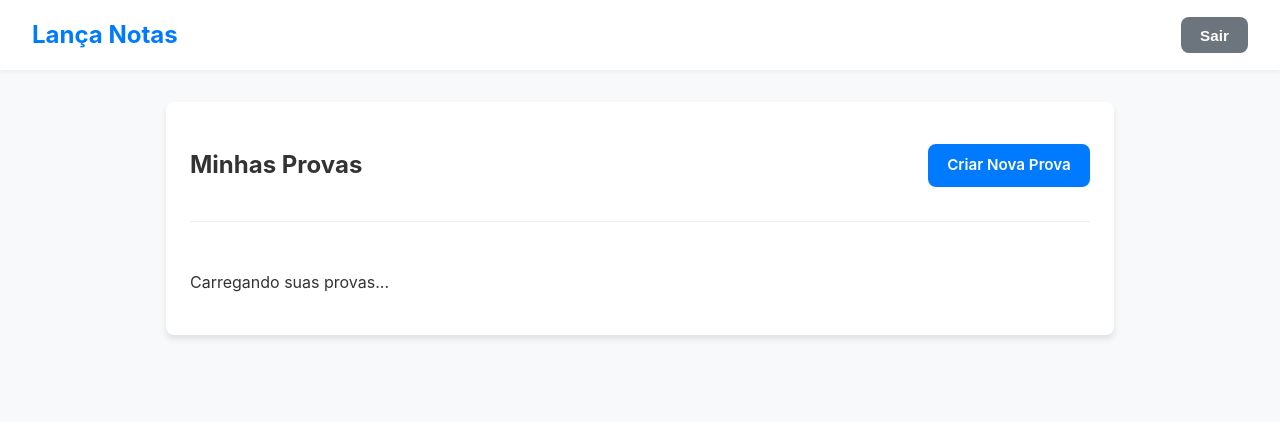
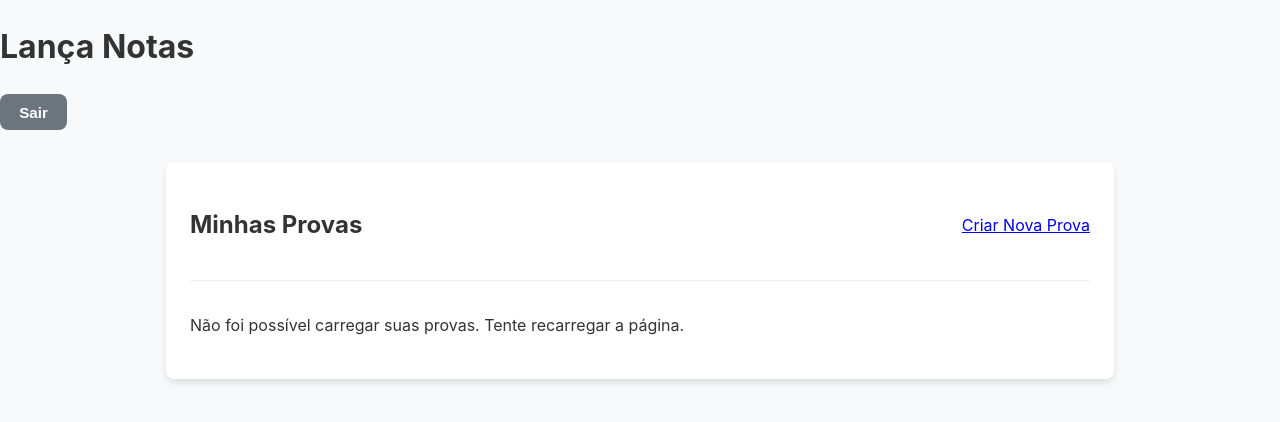
Before and after one commit to kaissanproject/lancanota, a Flask app: template templates/dashboard.html in a window 1280 px wide. Shown: the top 422 px of the page. Run offline with Flask 3, Linux system fonts and the light colour scheme; the template is opened without the code that fills it, so the values that code supplies are empty.

Commit message:
Update dashboard.html

```diff
--- a/templates/dashboard.html
+++ b/templates/dashboard.html
@@ -4,28 +4,109 @@
     <meta charset="UTF-8">
     <meta name="viewport" content="width=device-width, initial-scale=1.0">
     <title>Dashboard - Lança Notas</title>
-    <link rel="stylesheet" href="{{ url_for('static', filename='style.css') }}">
+    <link rel="stylesheet" href="/static/style.css">
+    <link rel="preconnect" href="https://fonts.googleapis.com">
+    <link rel="preconnect" href="https://fonts.gstatic.com" crossorigin>
+    <link href="https://fonts.googleapis.com/css2?family=Inter:wght@400;500;600;700&display=swap" rel="stylesheet">
 </head>
 <body>
-    <header class="main-header">
+    <header class="app-header">
         <h1>Lança Notas</h1>
-        <div>
-            <span id="user-email"></span>
-            <button id="logout-button">Sair</button>
-        </div>
+        <button id="logout-btn" class="button-secondary">Sair</button>
     </header>
 
     <main class="container">
         <div class="dashboard-header">
             <h2>Minhas Provas</h2>
-            <a href="/editor" class="btn btn-primary">Criar Nova Prova</a>
+            <a href="/editor" class="button-primary">Criar Nova Prova</a>
         </div>
-        <div id="provas-list" class="provas-grid">
-            <!-- As provas serão carregadas aqui via JavaScript -->
+
+        <div id="provas-container">
+            <!-- As provas criadas serão inseridas aqui pelo JavaScript -->
             <p>Carregando suas provas...</p>
         </div>
     </main>
 
-    <script src="{{ url_for('static', filename='auth.js') }}"></script>
+    <script>
+        document.addEventListener('DOMContentLoaded', function() {
+            carregarProvas();
+
+            document.getElementById('logout-btn').addEventListener('click', () => {
+                fetch('/api/logout', { method: 'POST' })
+                    .then(() => window.location.href = '/');
+            });
+        });
+
+        function carregarProvas() {
+            fetch('/api/provas')
+                .then(response => {
+                    if (!response.ok) {
+                        throw new Error('Erro ao carregar provas.');
+                    }
+                    return response.json();
+                })
+                .then(provas => {
+                    const container = document.getElementById('provas-container');
+                    container.innerHTML = ''; // Limpa a mensagem "Carregando..."
+
+                    if (provas.length === 0) {
+                        container.innerHTML = '<p>Você ainda não criou nenhuma prova. Clique em "Criar Nova Prova" para começar!</p>';
+                        return;
+                    }
+
+                    provas.forEach(prova => {
+                        const provaElement = document.createElement('div');
+                        provaElement.className = 'prova-card';
+
+                        // O segredo está aqui: os botões de PDF são links <a> com o href correto
+                        provaElement.innerHTML = `
+                            <h3>${escapeHTML(prova.titulo)}</h3>
+                            <div class="prova-actions">
+                                <button onclick="editarProva('${prova.id}')">Editar</button>
+                                <a href="/api/provas/${prova.id}/pdf" target="_blank" class="button-secondary">Gerar PDF</a>
+                                <a href="/api/provas/${prova.id}/gabarito" target="_blank" class="button-secondary">Gabarito</a>
+                                <button class="delete-btn" onclick="excluirProva('${prova.id}')">Excluir</button>
+                            </div>
+                        `;
+                        container.appendChild(provaElement);
+                    });
+                })
+                .catch(error => {
+                    console.error('Erro:', error);
+                    document.getElementById('provas-container').innerHTML = '<p>Não foi possível carregar suas provas. Tente recarregar a página.</p>';
+                });
+        }
+
+        function editarProva(id) {
+            window.location.href = `/editor?id=${id}`;
+        }
+
+        function excluirProva(id) {
+            if (confirm('Tem certeza que deseja excluir esta prova? Esta ação não pode ser desfeita.')) {
+                fetch(`/api/provas/${id}`, {
+                    method: 'DELETE'
+                })
+                .then(response => {
+                    if (response.ok) {
+                        carregarProvas(); // Recarrega a lista após excluir
+                    } else {
+                        alert('Erro ao excluir a prova.');
+                    }
+                });
+            }
+        }
+
+        function escapeHTML(str) {
+            return str.replace(/[&<>"']/g, function(match) {
+                return {
+                    '&': '&amp;',
+                    '<': '&lt;',
+                    '>': '&gt;',
+                    '"': '&quot;',
+                    "'": '&#39;'
+                }[match];
+            });
+        }
+    </script>
 </body>
 </html>
```
